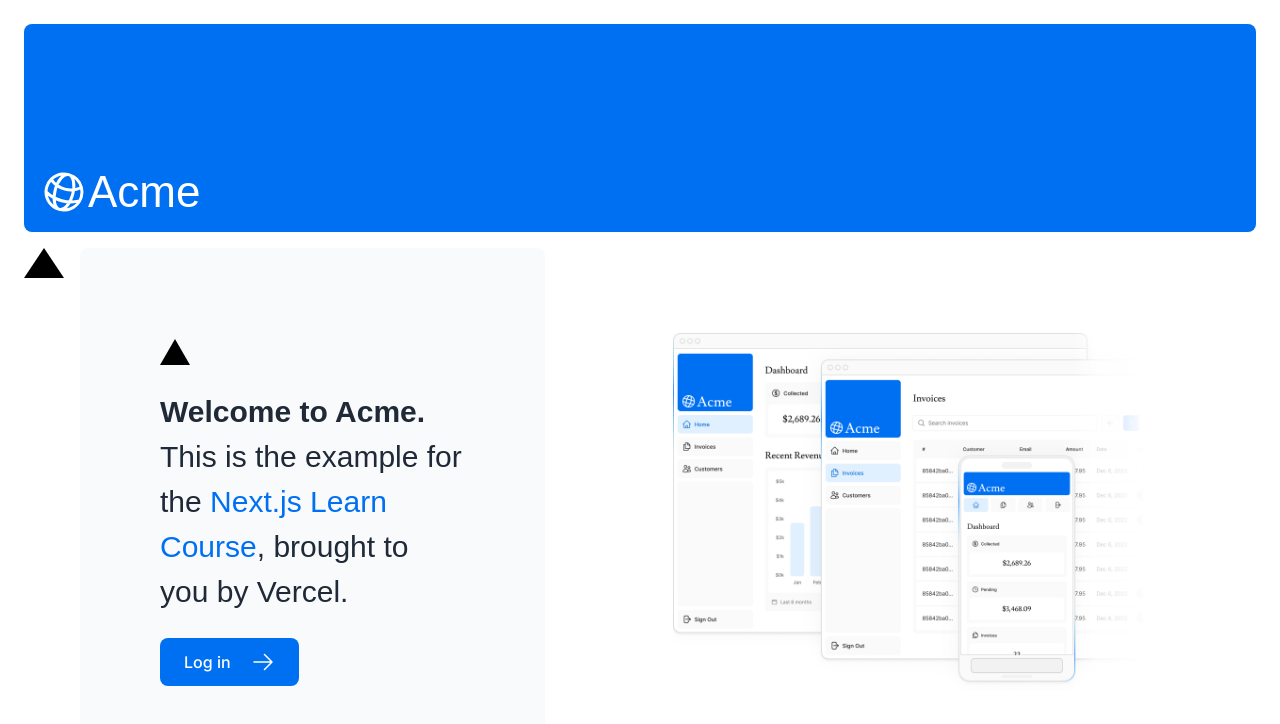
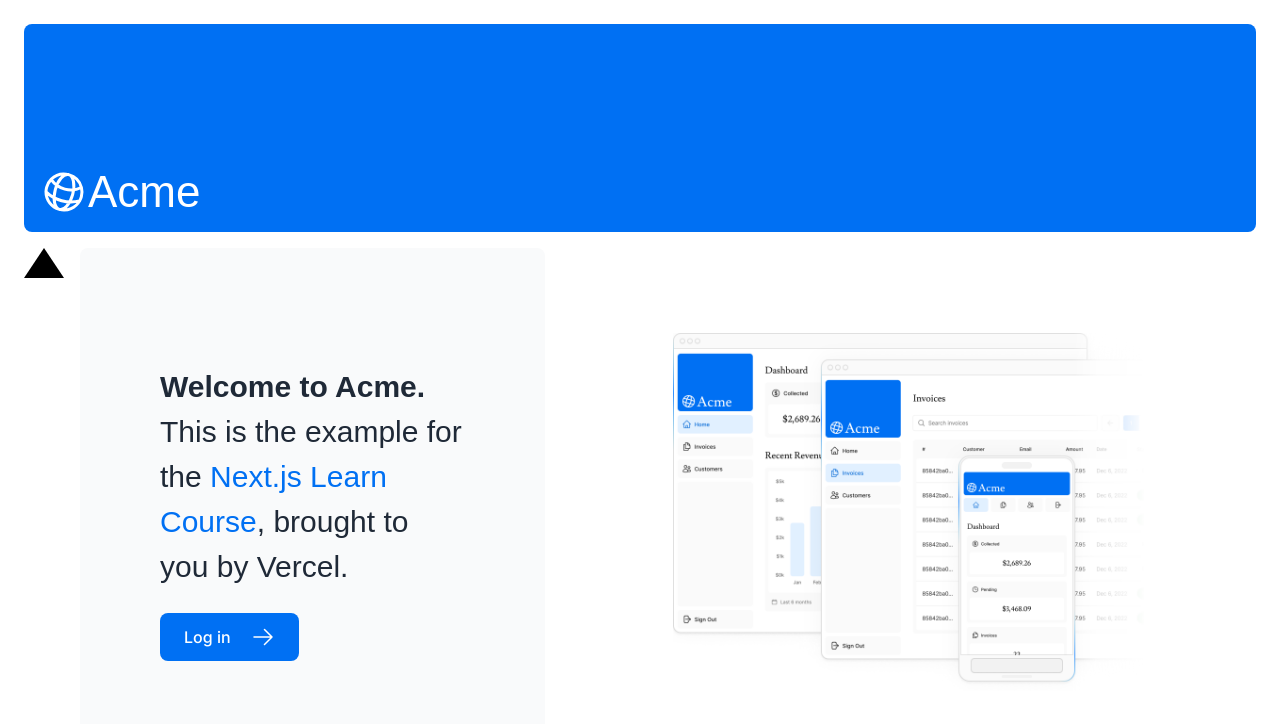
Before and after one commit to Damian6767/nextjs, a Next.js app: page / in a window 1280 px wide. Shown: the top 724 px of the page. Built offline with nearby package versions, Linux system fonts and the light colour scheme; a web font is replaced by a local one.

Commit message:
Update page.tsx

```diff
--- a/app/page.tsx
+++ b/app/page.tsx
@@ -15,9 +15,6 @@
       <div className="mt-4 flex grow flex-col gap-4 md:flex-row">
         <div className={styles.shape} />
         <div className="flex flex-col justify-center gap-6 rounded-lg bg-gray-50 px-6 py-10 md:w-2/5 md:px-20">
-          <div
-              className="relative w-0 h-0 border-l-[15px] border-r-[15px] border-b-[26px] border-l-transparent border-r-transparent border-b-black"
-            />
           <p className={`${lusitana.className} text-xl text-gray-800 md:text-3xl md:leading-normal`}>
             <strong>Welcome to Acme.</strong> This is the example for the{' '}
             <a href="https://nextjs.org/learn/" className="text-blue-500">
```
